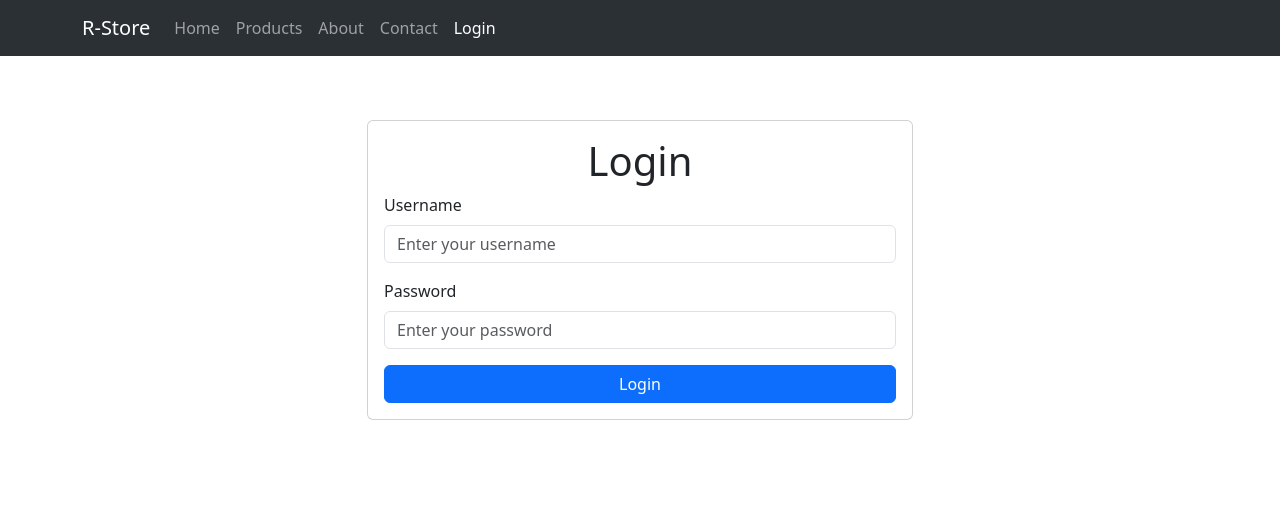
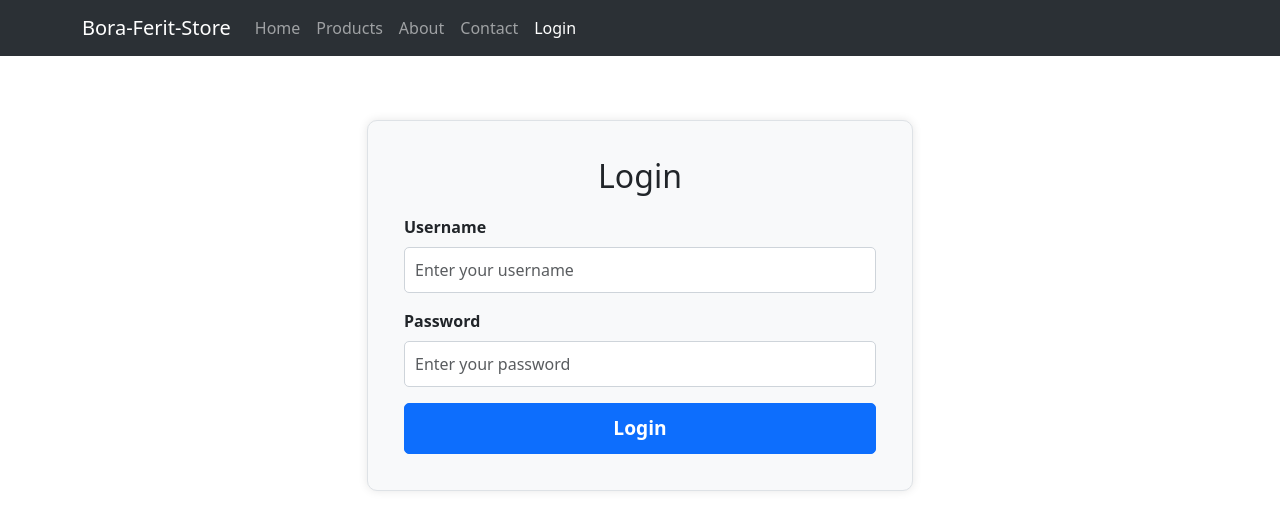
Before and after one commit to AliCanKANBOLAT/ReactRouterDOM, a React (Vite) app: page /Login in a window 1280 px wide. Shown: the top 530 px of the page. Built offline with nearby package versions, Linux system fonts and the light colour scheme.

Commit message:
login page tailor

```diff
--- a/src/Pages/Login.jsx
+++ b/src/Pages/Login.jsx
@@ -1,4 +1,3 @@
-// Login.js
 import React, { useState } from "react";
 
 export default function Login({ handleLogin }) {
@@ -18,14 +17,28 @@ export default function Login({ handleLogin }) {
     <div className="container">
       <div className="row justify-content-center">
         <div className="col-md-6">
-          <div className="card mt-5">
-            <div className="card-body">
-              <h1 className="card-title text-center">Login</h1>
-              <form onSubmit={handleSubmit}>
+          <div className="card mt-5" style={{
+            backgroundColor: '#f8f9fa',
+            borderRadius: '10px',
+            boxShadow: '0 0 10px rgba(0, 0, 0, 0.1)',
+            padding: '20px',
+            border: '1px solid #dee2e6'
+          }}>
+            <div className="card-body" style={{
+              display: 'flex',
+              flexDirection: 'column',
+              alignItems: 'center'
+            }}>
+              <h1 className="card-title text-center" style={{
+                marginBottom: '20px',
+                fontSize: '2rem'
+              }}>Login</h1>
+              <form onSubmit={handleSubmit} style={{ width: '100%' }}>
                 <div className="mb-3">
-                  <label htmlFor="username" className="form-label">
-                    Username
-                  </label>
+                  <label htmlFor="username" className="form-label" style={{
+                    fontSize: '1rem',
+                    fontWeight: 'bold'
+                  }}>Username</label>
                   <input
                     type="text"
                     className="form-control"
@@ -33,12 +46,19 @@ export default function Login({ handleLogin }) {
                     placeholder="Enter your username"
                     value={username}
                     onChange={(e) => setUsername(e.target.value)}
+                    style={{
+                      borderRadius: '5px',
+                      padding: '10px',
+                      border: '1px solid #ced4da',
+                      width: '100%'
+                    }}
                   />
                 </div>
                 <div className="mb-3">
-                  <label htmlFor="password" className="form-label">
-                    Password
-                  </label>
+                  <label htmlFor="password" className="form-label" style={{
+                    fontSize: '1rem',
+                    fontWeight: 'bold'
+                  }}>Password</label>
                   <input
                     type="password"
                     className="form-control"
@@ -46,11 +66,20 @@ export default function Login({ handleLogin }) {
                     placeholder="Enter your password"
                     value={password}
                     onChange={(e) => setPassword(e.target.value)}
+                    style={{
+                      borderRadius: '5px',
+                      padding: '10px',
+                      border: '1px solid #ced4da',
+                      width: '100%'
+                    }}
                   />
                 </div>
-                <button type="submit" className="btn btn-primary w-100">
-                  Login
-                </button>
+                <button type="submit" className="btn btn-primary w-100" style={{
+                  borderRadius: '5px',
+                  padding: '10px',
+                  fontSize: '1.2rem',
+                  fontWeight: 'bold'
+                }}>Login</button>
               </form>
             </div>
           </div>
--- a/src/components/Navbar.jsx
+++ b/src/components/Navbar.jsx
@@ -6,7 +6,7 @@ export default function Navbar({ user, handleLogout }) {
     <>
       <nav className="navbar navbar-expand-lg bg-body-tertiary mb-3" data-bs-theme="dark">
         <div className="container">
-          <Link className="navbar-brand" to="/">R-Store</Link>
+          <Link className="navbar-brand" to="/">Bora-Ferit-Store</Link>
           <button className="navbar-toggler" type="button" data-bs-toggle="collapse" data-bs-target="#navbarNavAltMarkup" aria-controls="navbarNavAltMarkup" aria-expanded="false" aria-label="Toggle navigation">
             <span className="navbar-toggler-icon"></span>
           </button>
```
